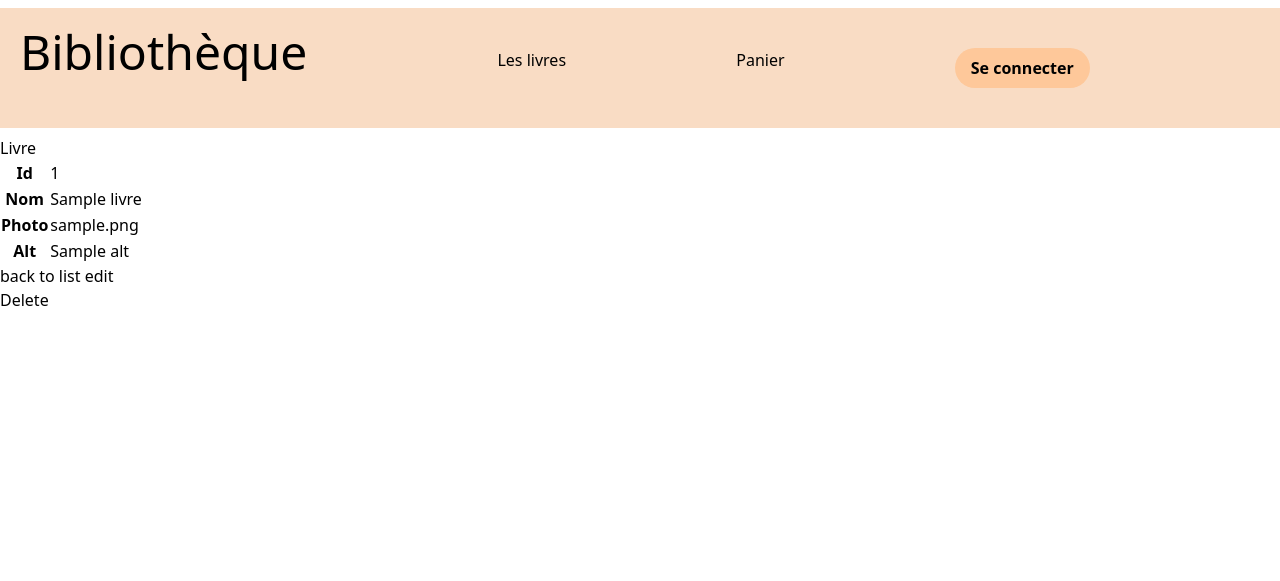
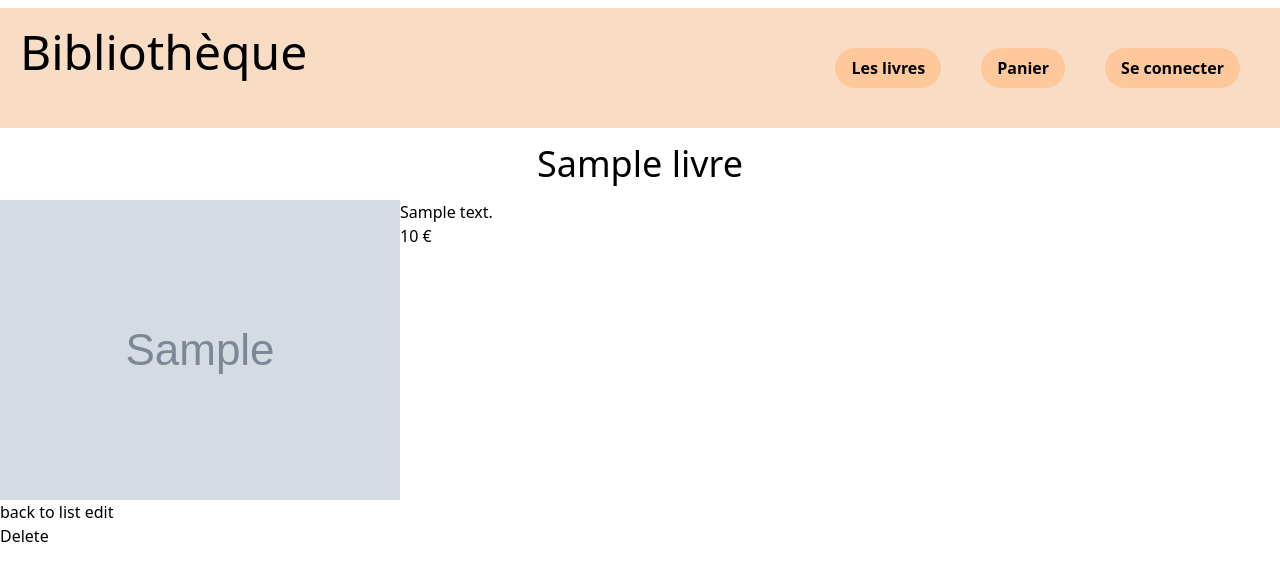
Before and after one commit to G-Clara/biblio_symfony, a Symfony app: template templates/livre/show.html.twig in a window 1280 px wide. Shown: the top 581 px of the page. Run offline with Twig, Linux system fonts and the light colour scheme; the template is opened without the code that fills it: most values are stand-ins (such as "Sample title", 1, 10 or a date in 2020); grey boxes marked "Sample" are stand-in pictures; some libraries are stand-ins or nearby versions.

Commit message:
page d'accueil et page  livre

```diff
--- a/templates/base.html.twig
+++ b/templates/base.html.twig
@@ -18,16 +18,16 @@
             <h1 class="ml-5">
                 <a href="{{ path('home') }}" class="text-3xl font-title md:text-5xl">Bibliothèque</a>
             </h1>
-            <div class="mx-5 my-5 flex justify-evenly justify-evenly w-3/4">
-                <a href="{{ path('app_livre_index') }}">Les livres</a>
-                <a href="{{ path('app_panier_index') }}">Panier</a>
+            <div class="mx-5 my-5 flex justify-end w-3/4">
+                <a href="{{ path('app_livre_index') }}" class="px-3 py-2 mx-5 font-bold bg-[#fec89a] hover:bg-[#f8edeb] hover:text-[#ffb5a7] rounded-3xl md:px-4 transition-colors duration-500">Les livres</a>
+                <a href="{{ path('app_panier_index') }}" class="px-3 py-2 mx-5 font-bold bg-[#fec89a] hover:bg-[#f8edeb] hover:text-[#ffb5a7] rounded-3xl md:px-4 transition-colors duration-500">Panier</a>
                 {% if app.user %}
                     <a href="{{ path('app_logout') }}" title="{{app.user.username}}"
-                        class="px-3 py-2 font-bold bg-[#fec89a] hover:bg-[#f8edeb] hover:text-[#ffb5a7] rounded-3xl md:px-4 transition-colors duration-500">Se
+                        class="px-3 py-2 mx-5 font-bold bg-[#fec89a] hover:bg-[#f8edeb] hover:text-[#ffb5a7] rounded-3xl md:px-4 transition-colors duration-500">Se
                         déconnecter</a>
                 {% else %}
                     <a href="{{ path('app_login') }}"
-                        class="px-3 py-2 font-bold bg-[#fec89a] hover:bg-[#f8edeb] hover:text-[#ffb5a7] rounded-3xl md:px-4 transition-colors duration-500">Se
+                        class="px-3 py-2 mx-5 font-bold bg-[#fec89a] hover:bg-[#f8edeb] hover:text-[#ffb5a7] rounded-3xl md:px-4 transition-colors duration-500">Se
                         connecter</a>
                 {% endif %}
             </div>
--- a/templates/home.html.twig
+++ b/templates/home.html.twig
@@ -1,5 +1,5 @@
 {% extends 'base.html.twig' %}
 {% block body %}
-    <p>Bienvenue sur la bibliothèque en ligne ! Notre bibliothèque virtuelle vous permet de découvrir et d'accéder à une large collection de livres numériques en tout temps et en tout lieu. Que vous soyez un passionné de littérature, un étudiant ou un professionnel cherchant des ressources de recherche, notre bibliothèque en ligne est là pour répondre à vos besoins. Grâce à notre plateforme conviviale, vous pouvez facilement parcourir les différents genres littéraires, accéder à des titres récents et classiques, et même profiter de nos recommandations de lecture personnalisées. Nous sommes fiers de vous offrir une expérience de lecture immersive et pratique. Inscrivez-vous dès maintenant pour commencer à explorer notre collection virtuelle et rejoignez notre communauté de lecteurs passionnés!
+    <p class="mx-20 my-5">Bienvenue sur la bibliothèque en ligne ! Notre bibliothèque virtuelle vous permet de découvrir et d'accéder à une large collection de livres numériques en tout temps et en tout lieu. Que vous soyez un passionné de littérature, un étudiant ou un professionnel cherchant des ressources de recherche, notre bibliothèque en ligne est là pour répondre à vos besoins. Grâce à notre plateforme conviviale, vous pouvez facilement parcourir les différents genres littéraires, accéder à des titres récents et classiques, et même profiter de nos recommandations de lecture personnalisées. Nous sommes fiers de vous offrir une expérience de lecture immersive et pratique. Inscrivez-vous dès maintenant pour commencer à explorer notre collection virtuelle et rejoignez notre communauté de lecteurs passionnés!
     </p>
 {% endblock %}
--- a/templates/livre/show.html.twig
+++ b/templates/livre/show.html.twig
@@ -3,29 +3,16 @@
 {% block title %}Livre{% endblock %}
 
 {% block body %}
-    <h1>Livre</h1>
-
-    <table class="table">
-        <tbody>
-            <tr>
-                <th>Id</th>
-                <td>{{ livre.id }}</td>
-            </tr>
-            <tr>
-                <th>Nom</th>
-                <td>{{ livre.nom }}</td>
-            </tr>
-            <tr>
-                <th>Photo</th>
-                <td>{{ livre.photo }}</td>
-            </tr>
-            <tr>
-                <th>Alt</th>
-                <td>{{ livre.alt }}</td>
-            </tr>
-        </tbody>
-    </table>
-
+    <h2 class="flex justify-center text-xl my-2 md:my-4 lg:text-4xl ">{{ livre.nom }}</h2>
+    <div class="flex flex-row">
+        <img src="{{ livre.photo }}" alt="{{ livre.alt }}">
+        <div class="flex flex-col">
+            <p>{{ livre.description }}</p>
+            <p>{{ livre.prix }} €</p>
+        </div>
+    </div>
+    {# {% for auteur in auteurs %}
+    {% endfor %} #}
     <a href="{{ path('app_livre_index') }}">back to list</a>
 
     <a href="{{ path('app_livre_edit', {'id': livre.id}) }}">edit</a>
```
Also changed, not shown: templates/livre/index.html.twig (+11 -0 lines).
